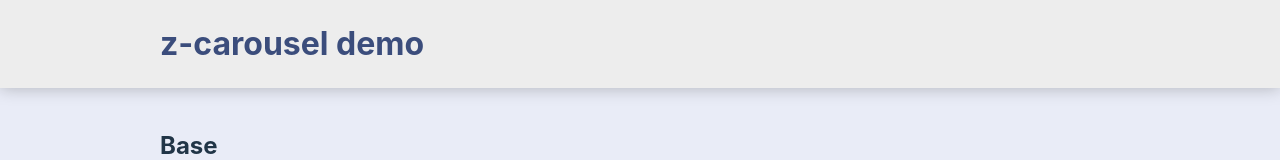
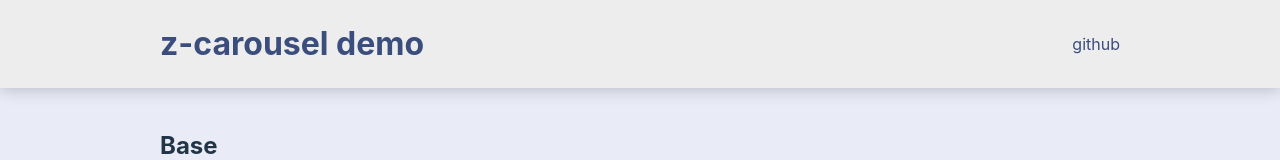
Before and after one commit to benavern/z-carousel, a website built with Vite: page index.html in a window 1280 px wide. Shown: the top 160 px of the page. Built offline with nearby package versions, Linux system fonts and the light colour scheme.

Commit message:
Add github & netlify doc

```diff
--- a/index.html
+++ b/index.html
@@ -13,6 +13,8 @@
     <header>
       <div class="container">
         <h1>z-carousel demo</h1>
+
+        <a href="https://github.com/benavern/z-carousel">github</a>
       </div>
     </header>
 
--- a/src/index.css
+++ b/src/index.css
@@ -58,6 +58,12 @@ header, footer{
   background-color: var(--clr-bg);
   box-shadow: 0 0 1rem rgb(0 0 0 / .25);
   padding-block: calc(2 * var(--spacing));
+}
+
+header .container {
+  display: flex;
+  justify-content: space-between;
+  align-items: center;
 }
 
 footer {
```
Also changed, not shown: README.md (added).
